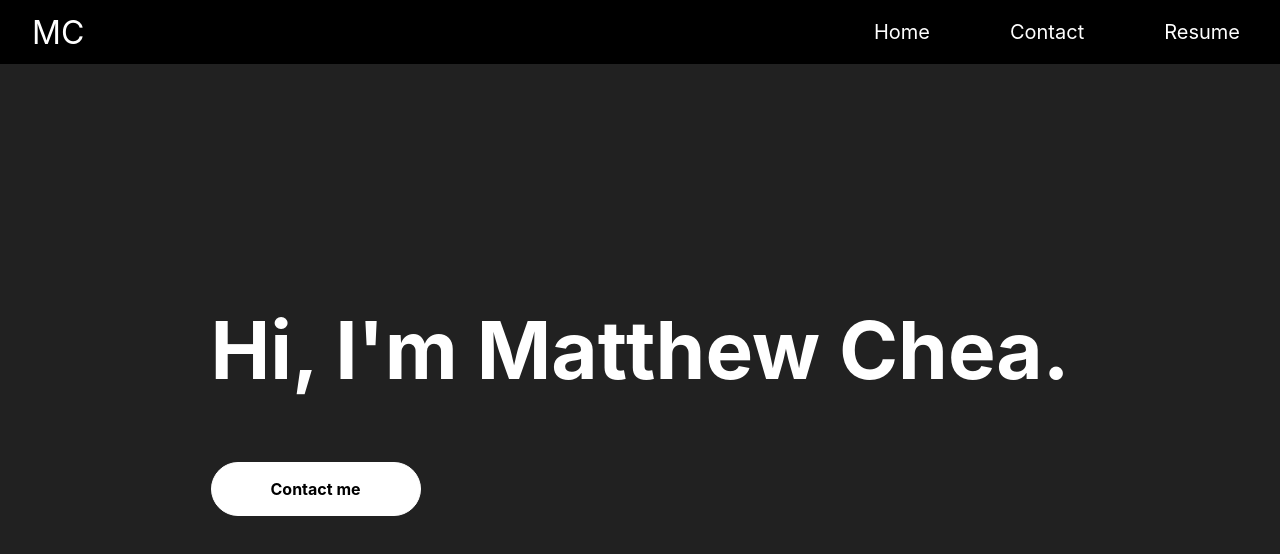
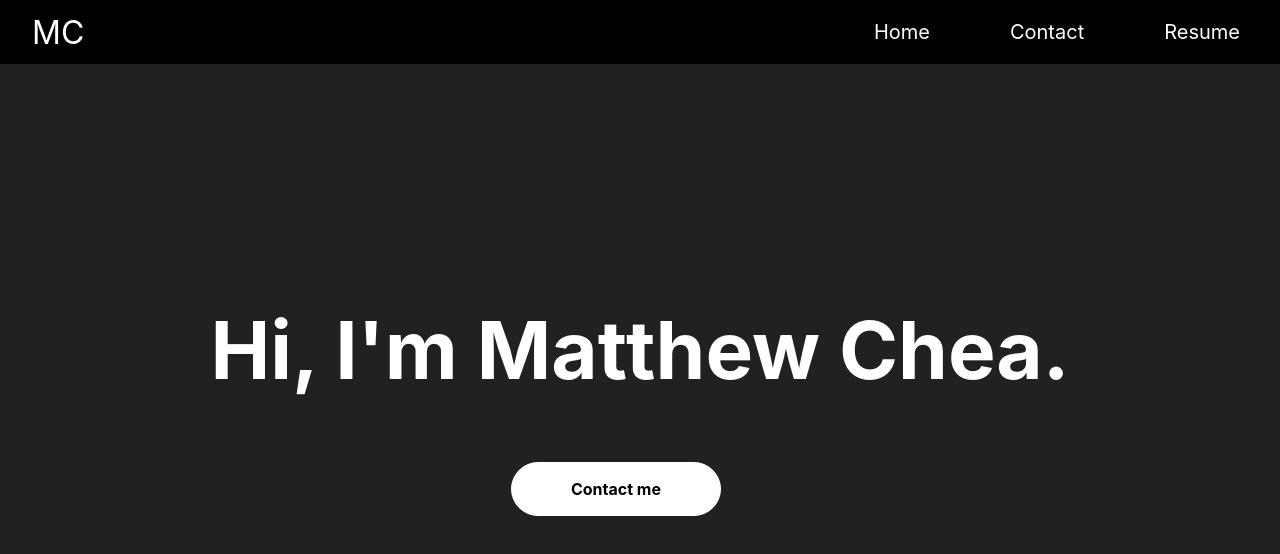
Before and after one commit to mattachea/portfolioWebsite, a React (Create React App) app: page / in a window 1280 px wide. Shown: the top 554 px of the page. Built offline with nearby package versions, Linux system fonts and the light colour scheme; the HTML template or start-up script is replaced by a standard one.

Commit message:
center button

```diff
--- a/src/components/Home.css
+++ b/src/components/Home.css
@@ -23,7 +23,7 @@
   display: flex;
   padding: 2rem;
   flex-direction: row;
-  justify-content: left;
+  justify-content: center;
 }
 .button {
   width: 11rem;
@@ -51,6 +51,7 @@
   .button-container {
     flex-direction: column;
     align-items: center;
+    justify-content: center;
   }
   .button {
     width: 6rem;
```
